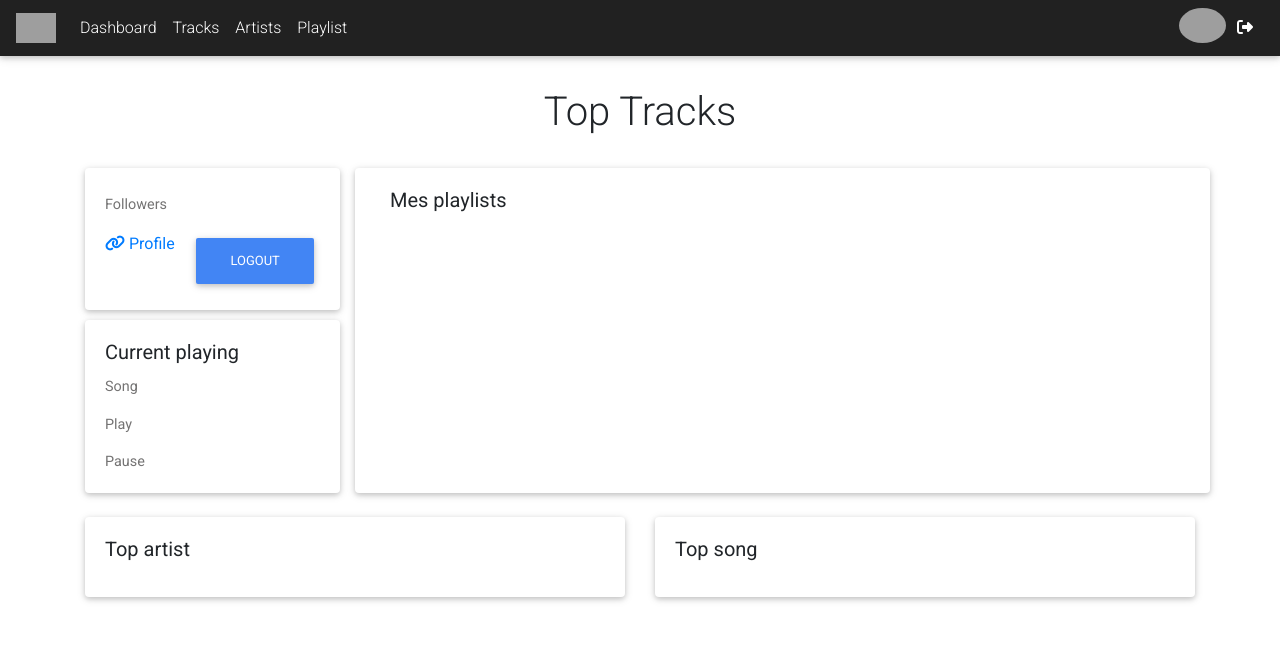
After one commit to Tourniercy/StatifyApp, a Symfony app: template templates/view/tracks.html.twig in a window 1280 px wide. The commit adds this page. Shown: the top 659 px of the page. Run offline with Twig, Linux system fonts and the light colour scheme; the template is opened without the code that fills it, so the values that code supplies are empty; some libraries are stand-ins or nearby versions; grey boxes are pictures that could not be loaded.

Commit message:
nouvelles routes

```diff
--- a/templates/base.html.twig
+++ b/templates/base.html.twig
@@ -1,17 +1,73 @@
+{% set route_name = app.request.attributes.get('_route') %}
 <!DOCTYPE html>
 <html>
 <head>
     <meta charset="UTF-8">
     <title>{% block title %}Welcome!{% endblock %}</title>
-    <link rel="stylesheet" href="https://stackpath.bootstrapcdn.com/bootstrap/4.4.1/css/bootstrap.min.css" integrity="sha384-Vkoo8x4CGsO3+Hhxv8T/Q5PaXtkKtu6ug5TOeNV6gBiFeWPGFN9MuhOf23Q9Ifjh" crossorigin="anonymous">
-    <link rel="stylesheet" href="https://cdnjs.cloudflare.com/ajax/libs/flag-icon-css/3.4.6/css/flag-icon.min.css">
-
+    <!-- Font Awesome -->
+    <link rel="stylesheet" href="https://use.fontawesome.com/releases/v5.8.2/css/all.css">
+    <!-- Google Fonts -->
+    <link rel="stylesheet" href="https://fonts.googleapis.com/css?family=Roboto:300,400,500,700&display=swap">
+    <!-- Bootstrap core CSS -->
+    <link href="https://cdnjs.cloudflare.com/ajax/libs/twitter-bootstrap/4.4.1/css/bootstrap.min.css" rel="stylesheet">
+    <!-- Material Design Bootstrap -->
+    <link href="https://cdnjs.cloudflare.com/ajax/libs/mdbootstrap/4.15.0/css/mdb.min.css" rel="stylesheet">
+    <!-- JQuery -->
+    <script type="text/javascript" src="https://cdnjs.cloudflare.com/ajax/libs/jquery/3.4.1/jquery.min.js"></script>
+    <!-- Bootstrap tooltips -->
+    <script type="text/javascript" src="https://cdnjs.cloudflare.com/ajax/libs/popper.js/1.14.4/umd/popper.min.js"></script>
+    <!-- Bootstrap core JavaScript -->
+    <script type="text/javascript" src="https://cdnjs.cloudflare.com/ajax/libs/twitter-bootstrap/4.4.1/js/bootstrap.min.js"></script>
+    <!-- MDB core JavaScript -->
+    <script type="text/javascript" src="https://cdnjs.cloudflare.com/ajax/libs/mdbootstrap/4.15.0/js/mdb.min.js"></script>
+    <!--Font Aweso -->
+    <script src="https://kit.fontawesome.com/a5291c0be8.js" crossorigin="anonymous"></script>
     {% block stylesheets %}{% endblock %}
 </head>
 <body>
 {% block body %}
     {% block header %}
         <header>
+            <!-- navbar -->
+            <nav class="navbar navbar-dark navbar-expand-lg elegant-color-dark">
+                <a class="navbar-brand" href="#">
+                    <img src="https://mdbootstrap.com/img/logo/mdb-transparent.png" height="30" class="d-inline-block align-top"
+                         alt="mdb logo">
+                </a>
+                <button class="navbar-toggler" type="button" data-toggle="collapse" data-target="#navbarNav"
+                        aria-controls="navbarNav" aria-expanded="false" aria-label="Toggle navigation">
+                    <span class="navbar-toggler-icon"></span>
+                </button>
+                <div class="collapse navbar-collapse" id="navbarNav">
+                    <ul class="navbar-nav">
+                        <li class="nav-item {% if route_name == "dashboard" %}active{% endif %}">
+                            <a class="nav-link" href="/dashboard">Dashboard <span class="sr-only">{% if route_name == "dashboard" %}(current){% endif %}</span></a>
+                        </li>
+                        <li class="nav-item {% if route_name == "tracks" %}active{% endif %}">
+                            <a class="nav-link" href="/tracks">Tracks <span class="sr-only">{% if route_name == "tracks" %}(current){% endif %}</span></a>
+                        </li>
+                        <li class="nav-item {% if route_name == "artists" %}active{% endif %}">
+                            <a class="nav-link" href="/artists">Artists <span class="sr-only">{% if route_name == "artists" %}(current){% endif %}</span></a>
+                        </li>
+                        <li class="nav-item {% if route_name == "playlists" %}active{% endif %}">
+                            <a class="nav-link" href="/playlists">Playlist <span class="sr-only">{% if route_name == "playlists" %}(current){% endif %}</span></a>
+                        </li>
+                    </ul>
+                    <ul class="navbar-nav ml-auto nav-flex-icons">
+                        <li class="nav-item avatar">
+                            <a class="nav-link p-0" href="#">
+                                <img src="https://mdbootstrap.com/img/Photos/Avatars/avatar-5.jpg" class="rounded-circle z-depth-0"
+                                     alt="avatar image" height="35">
+                            </a>
+                        </li>
+                        <li class="nav-item">
+                            <a class="nav-link waves-effect waves-light" href="/logout">
+                                <i class="fas fa-sign-out-alt"></i>
+                            </a>
+                        </li>
+                    </ul>
+                </div>
+            </nav>
         </header>
     {% endblock %}
     <main>
@@ -23,7 +79,7 @@
     <footer>
     </footer>
 {% endblock %}
-<script src="https://kit.fontawesome.com/a5291c0be8.js" crossorigin="anonymous"></script>
+
 
 </body>
 </html>
--- a/templates/auth/profile.html.twig
+++ b/templates/view/dashboard.html.twig
@@ -3,7 +3,10 @@
 {% block content %}
 
     <div class="container">
-        <h1>Profile</h1>
+        <div class="text-center mt-4 pt-2 pb-4">
+            <h1 class="h1-size">Dashboard</h1>
+            <h5 class="text-muted thin">Looking for your stats?</h5>
+        </div>
         <div class="row">
         <div class="col-3">
         <div class="card">
@@ -88,7 +91,6 @@
 
 
     {% block javascripts %}
-        <script src="https://cdnjs.cloudflare.com/ajax/libs/jquery/3.4.1/jquery.min.js"></script>
         <script type="application/javascript">
         $("#pause").on('click', function() {
             $.ajax({
--- /dev/null
+++ b/templates/view/tracks.html.twig
@@ -0,0 +1,120 @@
+{% extends "base.html.twig" %}
+
+{% block content %}
+
+    <div class="container">
+        <div class="text-center mt-4 pt-2 pb-4">
+            <h1 class="h1-size">Top Tracks</h1>
+        </div>
+        <div class="row">
+        <div class="col-3">
+        <div class="card">
+            <div class="card-body">
+                <h5 class="card-title">{{ me.display_name }} <span class="flag-icon flag-icon-{{ me.country|lower }} "></span></h5>
+
+                <h6 class="card-subtitle mb-2 text-muted">{{ me.product }}</h6>
+                <p class="card-text"> {{ me.followers.total }} Followers</p>
+                <a href="{{ me.external_urls.spotify }}" class="card-link"><i class="fas fa-link"></i> Profile</a>
+                <a href=" {{ path('logout') }}" class="btn btn-primary float-right" role="button">Logout</a>
+
+
+            </div>
+
+        </div>
+            <div class="card" style="margin-top: 10px">
+                <div class="card-body">
+                    <h5 class="card-title">Current playing</h5>
+                    <p class="card-text" id="current-playing"> Song</p>
+                    <p class="card-text" id="play"> Play</p>
+                    <p class="card-text" id="pause"> Pause</p>
+
+
+                </div>
+
+            </div>
+        </div>
+            <div class="col-9 card">
+                    <div class="card-body">
+                        <h5 class="card-title">Mes playlists</h5>
+                        <div class="col-12">
+                            <div class="row">
+                                {% for playlist in myplaylists.items %}
+                        <div class="col-4 pl-0 pr-0 pt-2 pb-2">
+                                        <img src="{{ playlist.images[0].url}}" style="height: 82px"/>
+                                        <a href="{{playlist.external_urls.spotify}}"> {{ playlist.name|u.truncate(18, '...') }}</a>
+                        </div>
+                                {% endfor %}
+                            </div>
+                        </div>
+                    </div>
+            </div>
+        </div>
+        <br/>
+
+
+
+        <div class="row">
+            <div class="col-6">
+        <div class="card">
+            <div class="card-body">
+                <h5 class="card-title">Top artist</h5>
+                <ol type="1">
+                    {% for artist in topartists.items %}
+                        <li>{{ artist.name }}</li>
+                    {% endfor %}
+                </ol>
+
+            </div>
+        </div>
+            </div>
+            <div class="col-6">
+        <div class="card">
+            <div class="card-body">
+                <h5 class="card-title">Top song</h5>
+                <ol type="1">
+                    {% for title in toptracks.items %}
+                        <li>{{ title.artists[0].name }} - {{  title.name }}</li>
+                    {% endfor %}
+                </ol>
+
+            </div>
+        </div>
+            </div>
+        </div>
+    </div>
+    <pre><code>
+    {{ dump(myplaylists) }}
+  </code></pre> <pre><code>
+    {{ dump(devices) }}
+  </code></pre>
+
+
+    {% block javascripts %}
+        <script type="application/javascript">
+        $("#pause").on('click', function() {
+            $.ajax({
+                url:'{{ (path('pause')) }}',
+                type: "POST",
+                dataType: "json",
+                async: true,
+                success: function (data)
+                {
+                    console.log(data)
+                }
+            });
+        });
+        $("#play").on('click', function() {
+            $.ajax({
+                url:'{{ (path('play')) }}',
+                type: "POST",
+                dataType: "json",
+                async: true,
+                success: function (data)
+                {
+                    console.log(data)
+                }
+            });
+        });
+        </script>
+    {% endblock %}
+{% endblock %}
```
Also changed, not shown: src/Controller/AjaxController.php (+4 -3 lines), src/Controller/AuthController.php (+102 -8 lines), templates/auth/login.html.twig (+19 -11 lines), templates/view/artists.html.twig (added, +118 -0 lines), templates/view/playlists.html.twig (added, +118 -0 lines), 2 other files.
